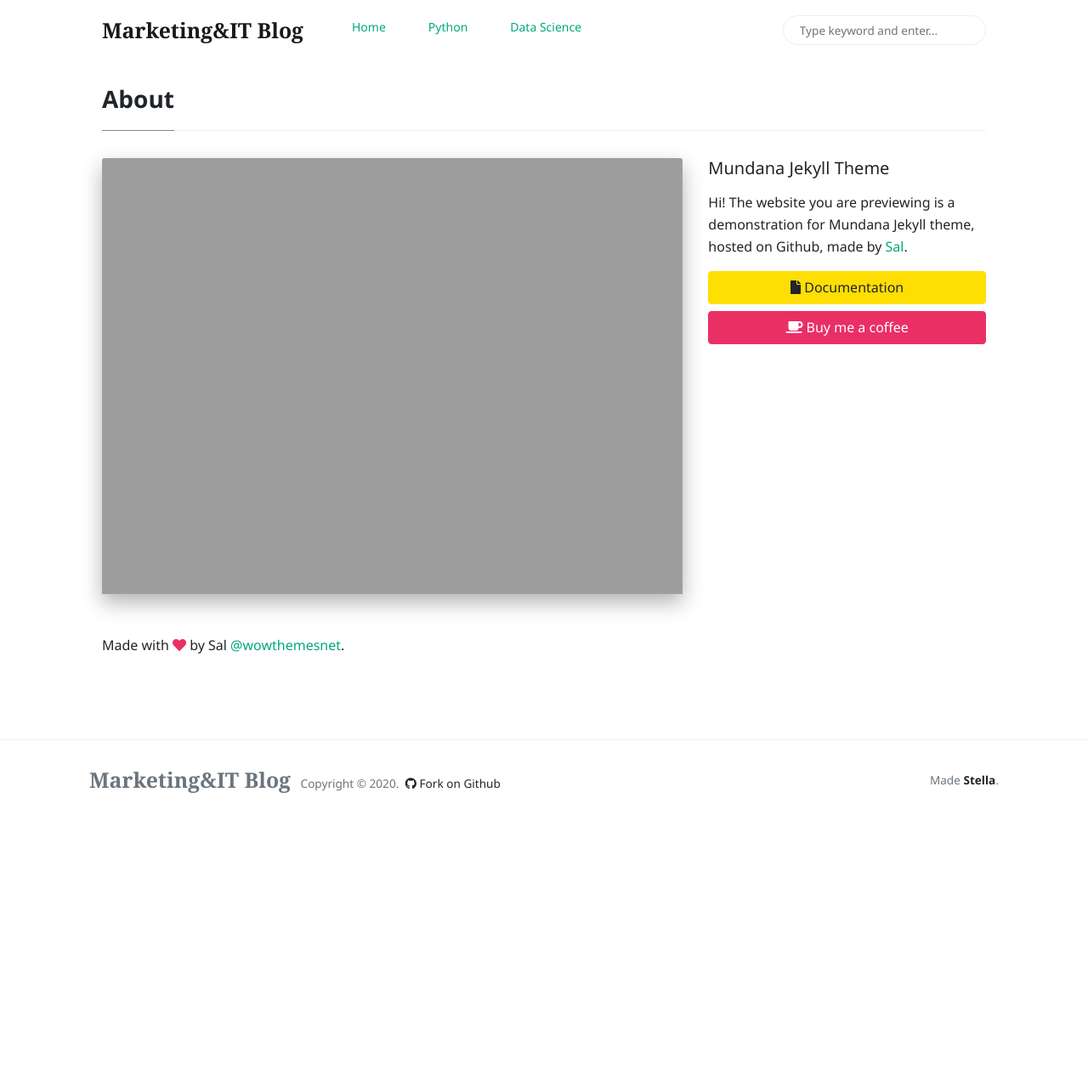
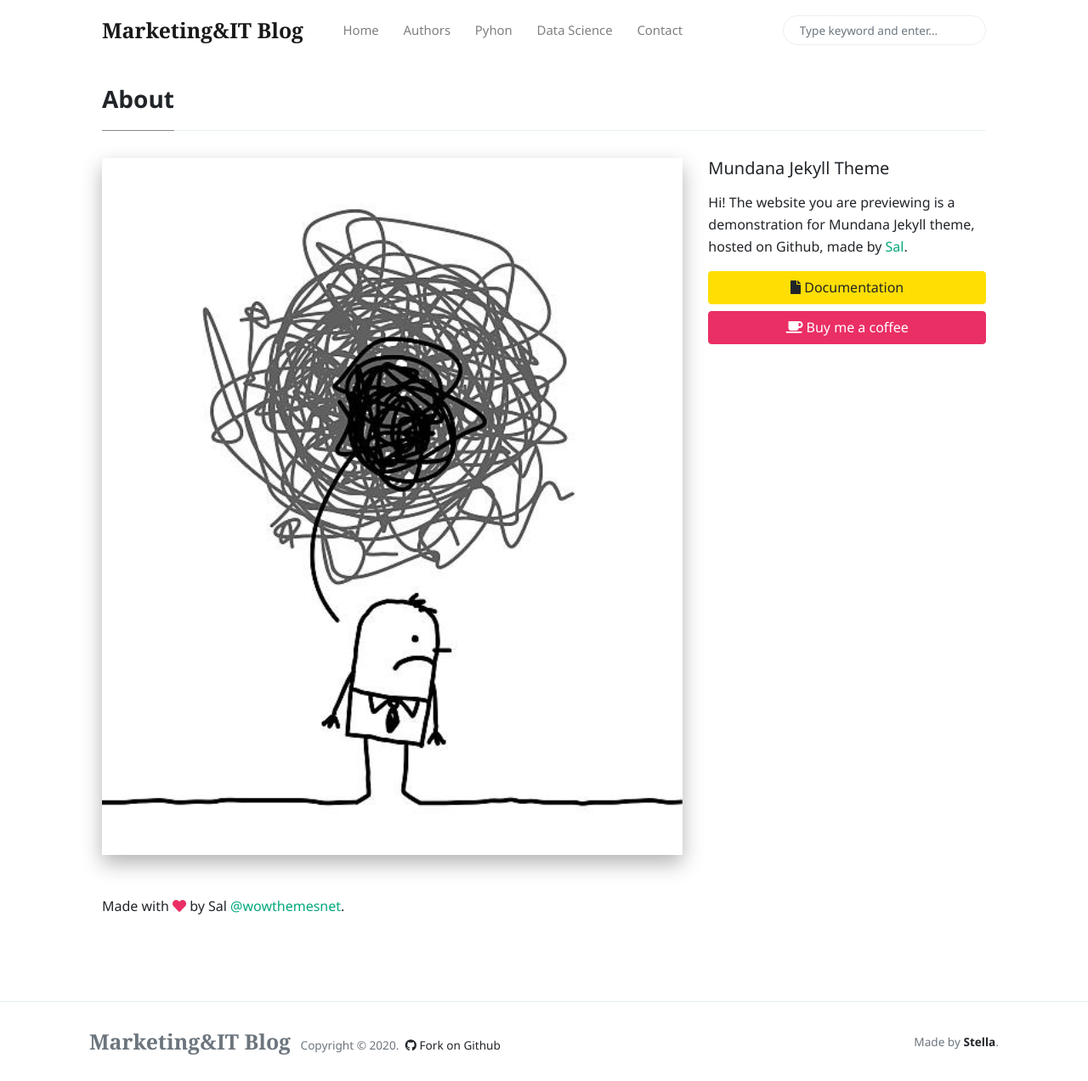
Before and after one commit to stelch1234/stelch1234.github.io, a Jekyll site: the page built from _pages/about.md, in a window 1280 px wide and 1272 px high. Shown: the whole window at 85% size. Built offline with Jekyll 4.4.1, drawn with Linux system fonts in a browser that asks for light colours; nearby versions of some CDN libraries; comment, search, counter and statistics services are not loaded.

Commit message:
2020-02-17-python-datascaling

```diff
--- a/_includes/menu-header.html
+++ b/_includes/menu-header.html
@@ -1,20 +1,15 @@
-<div class="site-category">
-    <ul class='cat1'>
-      <li><a href="/">Home</a></li>
-
-      <li><a href="/">Python</a>
-        <ul>
-            <li><a href="/Python/Basic">Basic</a></li>
-            <li><a href="/Python/Algorithm">Algorithm</a></li>
-        </ul>
-      </li>
-
-      <li><a href="/">Data Science</a>
-        <ul>
-          <li><a href="/DS/ML">Machine Learning</a></li>
-          <li><a href="/DS/DL">Deep Learning</a></li>
-        </ul>
-      </li>
-
-    </ul>
-  </div>
+<li class="nav-item">
+<a class="nav-link" href="{{site.baseurl}}/index.html">Home</a>
+</li>
+<li class="nav-item">
+<a class="nav-link" href="{{site.baseurl}}/authors-list.html">Authors</a>
+</li>
+<li class="nav-item">
+<a class="nav-link" href="{{site.baseurl}}/post.html">Pyhon</a>
+</li>
+<li class="nav-item">
+<a class="nav-link" href="{{site.baseurl}}/post.html">Data Science</a>
+</li>
+<li class="nav-item">
+<a class="nav-link" href="{{site.baseurl}}/contact.html">Contact</a>
+</li>
--- a/_layouts/default.html
+++ b/_layouts/default.html
@@ -85,7 +85,7 @@
 
             </div>
             <div>
-                Made <a target="_blank" class="text-dark font-weight-bold"> Stella</a>.
+                Made by <a target="_blank" class="text-dark font-weight-bold"> Stella</a>.
             </div>
         </div>
         </div>
--- a/_pages/about.md
+++ b/_pages/about.md
@@ -2,7 +2,7 @@
 title: "About"
 layout: page-sidebar
 permalink: "/about.html"
-image: "/assets/images/screenshot.jpg"
+image: "/assets/images/2.jpg"
 comments: true
 ---
 Made with <i class="fa fa-heart text-danger"></i> by Sal [@wowthemesnet](https://www.wowthemes.net/category/free-themes-templates/).
```
Also changed, not shown: assets/css/main.css.
